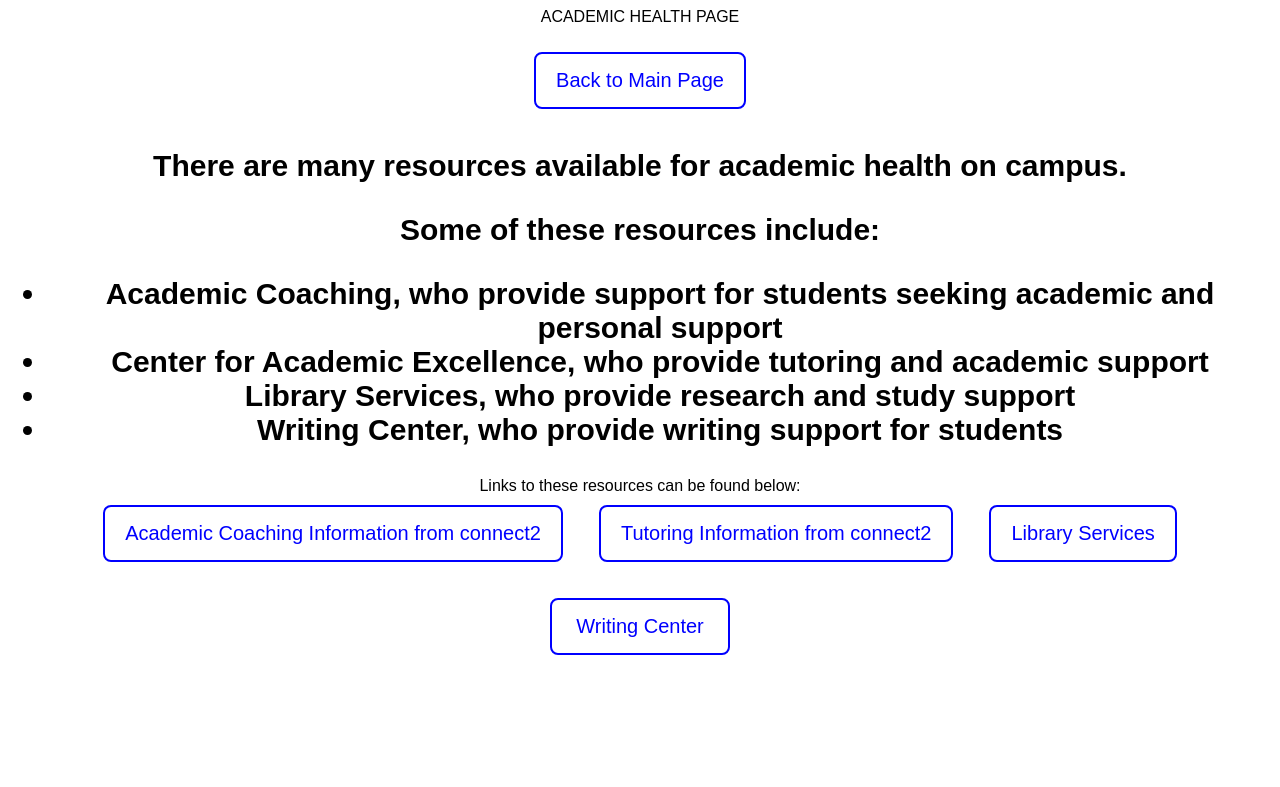
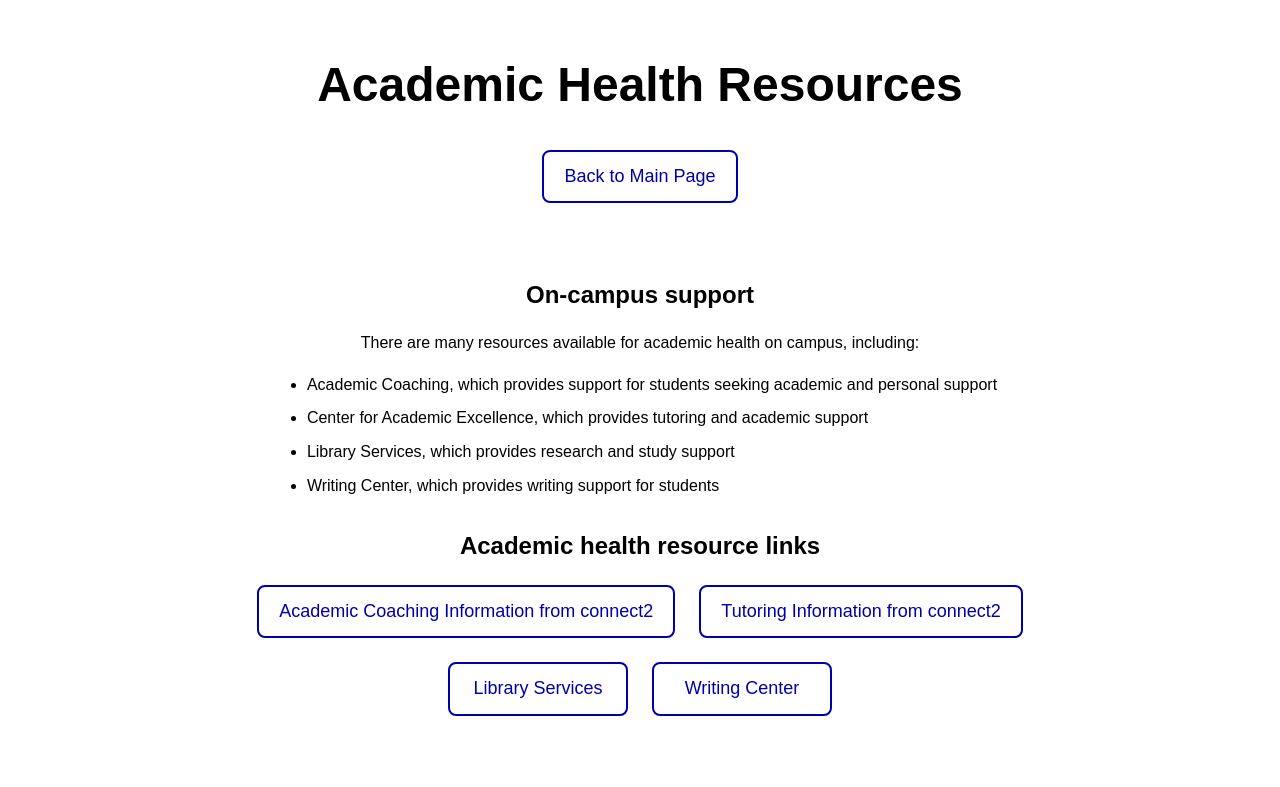
Before and after one commit to BenSIC/IC-SuperHealthSite-main, a plain HTML site: page Page4.html in a window 1280 px wide. Drawn offline with Linux system fonts and the light colour scheme.

Commit message:
Acsesabilty changes

```diff
--- a/Page4.html
+++ b/Page4.html
@@ -1,28 +1,38 @@
 <!DOCTYPE html>
-<html>
+<html lang="en">
     <head>
-       <title>ACADEMIC HEALTH PAGE</title>
+        <meta charset="UTF-8" />
+        <meta name="viewport" content="width=device-width, initial-scale=1.0" />
+        <title>Academic Health Resources</title>
         <link rel="stylesheet" href="./css/Sytle.css" />
-        <h0>ACADEMIC HEALTH PAGE</h0>
-        <p><a class="button1" href="index.html">Back to Main Page</a></p>
     </head>
     <body>
-        <h1>
-            <p>There are many resources available for academic health on campus.</p>
-            <p>Some of these resources include:</p>
+        <header>
+            <h1>Academic Health Resources</h1>
+            <nav aria-label="Main navigation">
+                <a class="button1" href="index.html">Back to Main Page</a>
+            </nav>
+        </header>
+        <main>
+            <section aria-labelledby="overview-heading">
+                <h2 id="overview-heading">On-campus support</h2>
+                <p>There are many resources available for academic health on campus, including:</p>
                 <ul>
-                <li>Academic Coaching, who provide support for students seeking academic and personal support</li>
-                <li>Center for Academic Excellence, who provide tutoring and academic support</li>
-                <li>Library Services, who provide research and study support</li>
-                <li>Writing Center, who provide writing support for students</li>
+                    <li>Academic Coaching, which provides support for students seeking academic and personal support</li>
+                    <li>Center for Academic Excellence, which provides tutoring and academic support</li>
+                    <li>Library Services, which provides research and study support</li>
+                    <li>Writing Center, which provides writing support for students</li>
                 </ul>
-        </h1>
-        Links to these resources can be found below:
+            </section>
+            <section aria-labelledby="links-heading">
+                <h2 id="links-heading">Academic health resource links</h2>
                 <div class="button-group">
                     <a class="button1" href="https://connect2.ic.edu/ICS/IC_Life/Center_for_Academic_Excellence/Academic_Coaching.jnz">Academic Coaching Information from connect2</a>
                     <a class="button1" href="https://connect2.ic.edu/ICS/IC_Life/Center_for_Academic_Excellence/Tutoring.jnz">Tutoring Information from connect2</a>
                     <a class="button1" href="https://launcher.myapps.microsoft.com/api/signin/86d322c6-c2e7-470d-b545-bf474aef37bc?tenantId=7272d0c4-dc8f-4007-9110-a380f5581ce8">Library Services</a>
                     <a class="button1" href="https://launcher.myapps.microsoft.com/api/signin/6cb56ffe-bf21-48e0-9b0d-e9d9766dd0c7?tenantId=7272d0c4-dc8f-4007-9110-a380f5581ce8">Writing Center</a>
                 </div>
+            </section>
+        </main>
     </body>
 </html>
--- a/css/Sytle.css
+++ b/css/Sytle.css
@@ -1,90 +1,99 @@
-header,
-footer {
-    background-color: blue;
+* {
+    box-sizing: border-box;
+}
+
+body {
+    margin: 0;
+    background-color: #fff;
+    color: #000;
+    font-family: Arial, Helvetica, sans-serif;
+    line-height: 1.6;
     text-align: center;
 }
 
-body {
-    background-color: white;
-    font-family: Arial, Helvetica, sans-serif;
-    text-align: center;
+header {
+    padding: 1.5rem 1rem;
 }
 
 h1 {
-    font-size: 30px;
-    text-align: center;
+    font-size: clamp(2rem, 5vw, 3rem);
+    line-height: 1.2;
 }
 
-h3 {
-    font-size: 16px;
-    text-align: center;
+h2 {
+    font-size: 1.5rem;
+    line-height: 1.3;
+}
+
+main {
+    width: min(100% - 2rem, 60rem);
+    margin: 0 auto;
+    padding: 1rem 0 2rem;
+}
+
+section {
+    margin: 2rem 0;
+}
+
+ul {
+    width: fit-content;
+    max-width: 100%;
+    margin: 1rem auto;
+    padding-left: 1.5rem;
+    text-align: left;
+}
+
+li {
+    margin: 0.5rem 0;
 }
 
 img {
-    width: 50%;
+    display: block;
+    width: min(100%, 32rem);
+    height: auto;
+    margin: 1.5rem auto;
     border-radius: 8px;
-    display: block;
-    margin: 20px auto;
 }
 
-#body,
-#footer {
-    text-align: center;
-}
-
-.blue {
-    color: blue;
-}
-
-.green {
-    color: green;
-}
-
-.aqua {
-    color: aqua;
-}
-
-.white {
-    color: white;
-}
-
-.black {
-    color: #000;
+.intro {
+    max-width: 42rem;
+    margin: 1.5rem auto;
+    font-size: 1.125rem;
 }
 
 .button-group {
     display: flex;
     justify-content: center;
-    gap: 16px;
+    gap: 1rem;
     flex-wrap: wrap;
+    margin: 1rem 0;
 }
 
-.button,
 .button1 {
-    background-color: white;
-    color: blue;
-    padding: 15px 20px;
+    display: inline-flex;
+    align-items: center;
+    justify-content: center;
+    min-width: 180px;
+    min-height: 48px;
+    margin: 0.25rem;
+    padding: 0.75rem 1.25rem;
+    border: 2px solid #0000a8;
+    border-radius: 8px;
+    background-color: #fff;
+    color: #0000a8;
+    font-size: 1.125rem;
+    line-height: 1.4;
     text-align: center;
     text-decoration: none;
-    font-size: 20px;
-    display: inline-block;
-    margin: 10px;
-    border: 2px solid blue;
-    border-radius: 8px;
-    min-width: 180px;
-    box-sizing: border-box;
+    overflow-wrap: anywhere;
 }
 
 .button1:hover {
-    background-color: blue;
-    color: white;
+    background-color: #0000a8;
+    color: #fff;
 }
 
-#footer ul,
-#body ul {
-    list-style: none;
-    display: flex;
-    justify-content: space-around;
-    padding: 0;
-    margin: 0;
+.button1:focus-visible {
+    outline: 3px solid #000;
+    outline-offset: 3px;
 }
```
Also changed, not shown: Page2.html (+24 -14 lines), Page3.html (+24 -14 lines), index.html (+19 -25 lines). Lines whose indentation alone changed are shown as unchanged.
